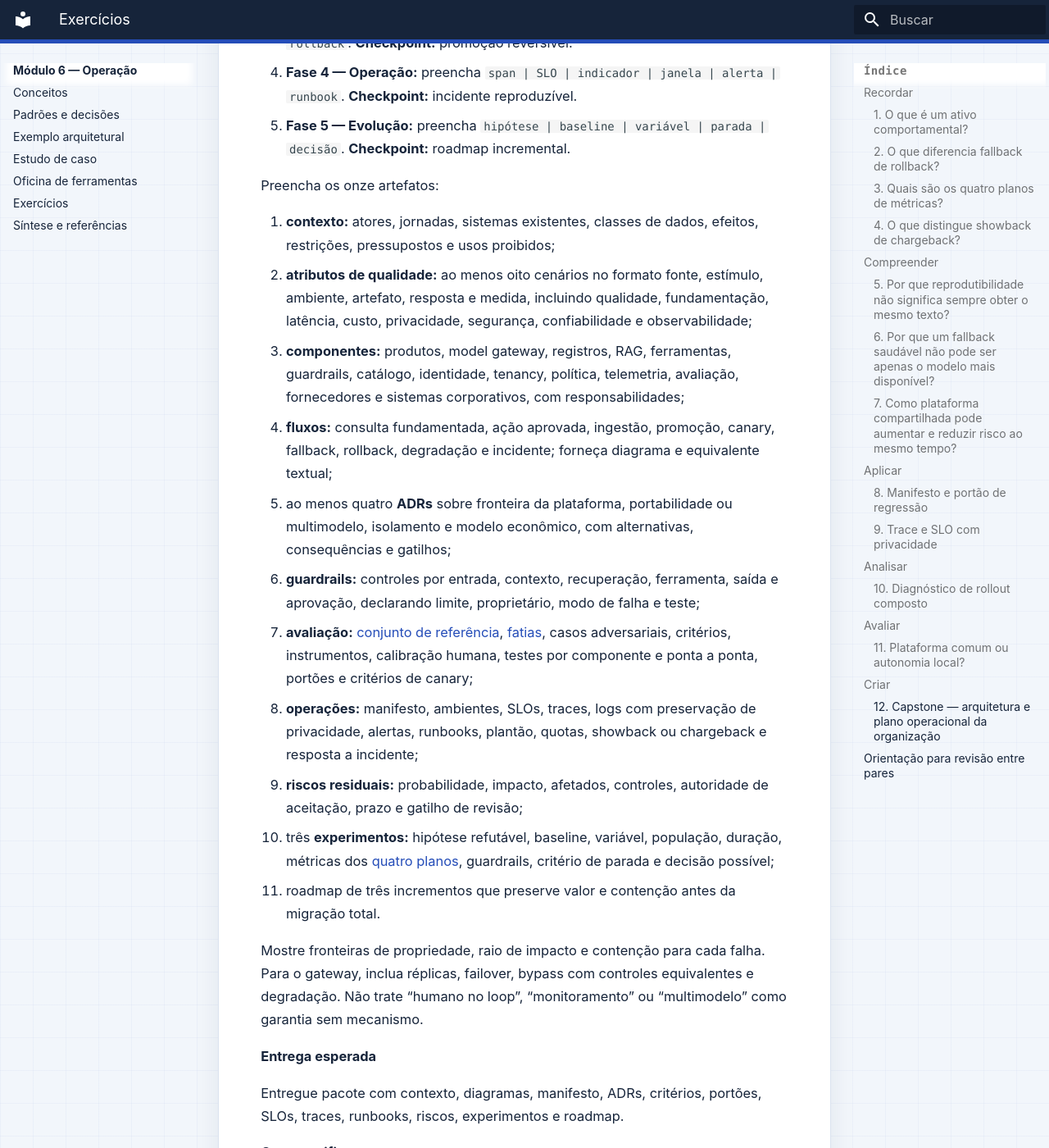
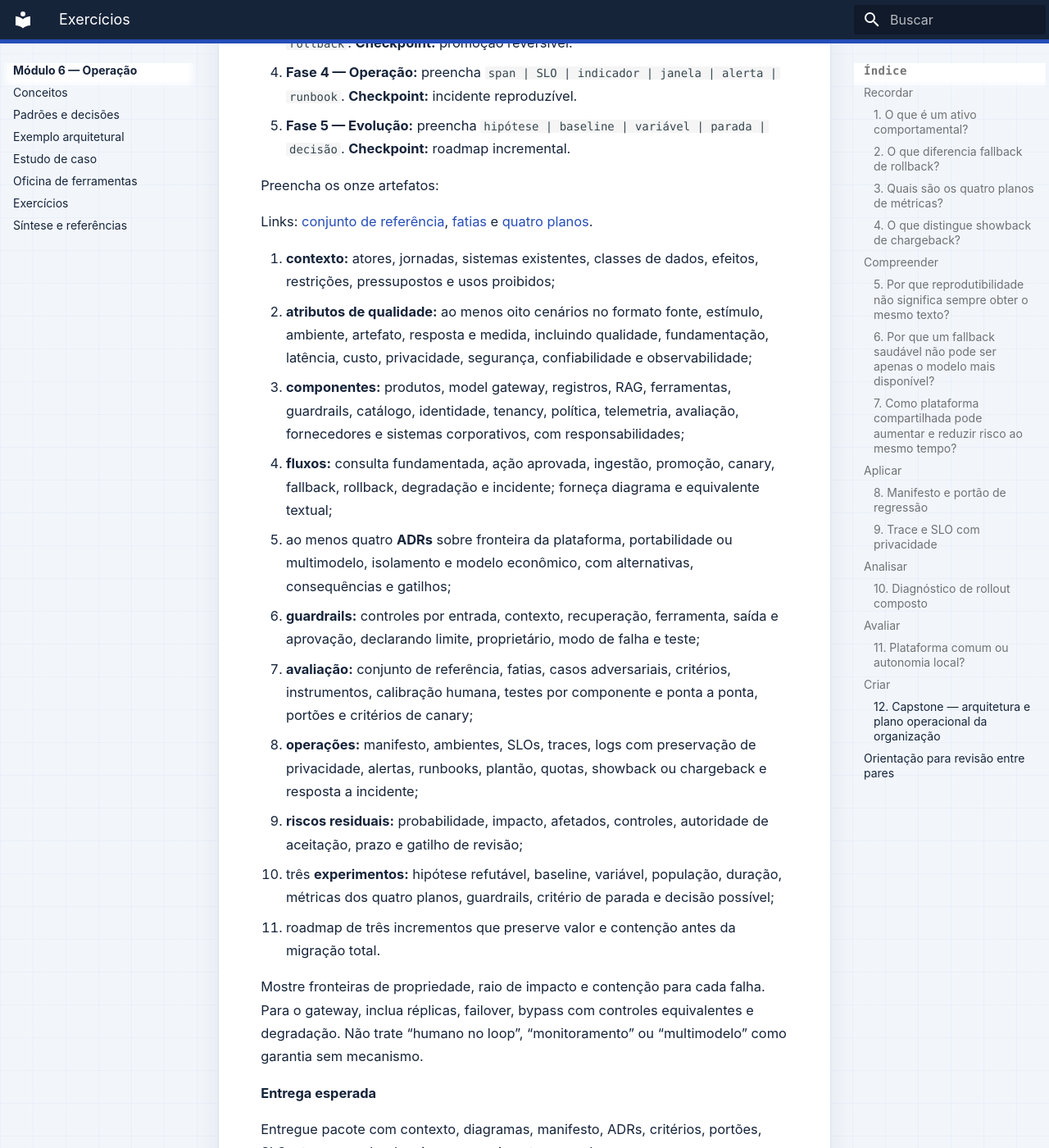
Before and after one commit to aulas-marco/arquitetura-solucoes-ia-generativa, an MkDocs documentation site: the page built from docs/modulo-6-operacao/exercicios.md, in a window 1280 px wide and 1400 px high, scrolled down 7975 px. Shown: the whole window at 82% size. Built offline with MkDocs 1.6.1 and Material for MkDocs 9.7.7, drawn with Linux system fonts in a browser that asks for light colours; some of the changed lines change nothing that is shown; some of the changed text lies outside the part shown.

Commit message:
docs: keep capstone references clickable

```diff
--- a/docs/modulo-6-operacao/exercicios.md
+++ b/docs/modulo-6-operacao/exercicios.md
@@ -73,7 +73,7 @@ Ela reduz credenciais dispersas e telemetria incompatível, mas concentra depend
 
 ### 8. Manifesto e portão de regressão
 
-**O que é:** **ativo comportamental** muda resposta, decisão, custo, latência, acesso ou efeito; **manifesto** registra versões; **portão** bloqueia promoção. Consulte [pacote comportamental](conceitos.md#o-objeto-operado-e-um-pacote-comportamental).
+**O que é:** **ativo comportamental** muda resposta, custo, acesso ou efeito; **manifesto** registra versões; **portão** bloqueia promoção. Consulte [pacote comportamental](conceitos.md#o-objeto-operado-e-um-pacote-comportamental).
 
 **Situação**
 
@@ -114,7 +114,7 @@ Confira versões, proprietários e compatibilidade do manifesto em homologação
 
 ### 9. Trace e SLO com privacidade
 
-**O que é:** **span** é etapa observável do trace; **SLO** é meta de indicador numa janela. Consulte [trace](conceitos.md#trace-reconstruir-a-composicao) e [SLO](conceitos.md#slo-para-servico-util).
+**O que é:** **span** é etapa do trace; **SLO** é meta de indicador numa janela. Consulte [trace](conceitos.md#trace-reconstruir-a-composicao) e [SLO](conceitos.md#slo-para-servico-util).
 
 **Situação**
 
@@ -157,7 +157,7 @@ Confira o [trace minimizado](conceitos.md#trace-reconstruir-a-composicao), o ind
 
 ### 10. Diagnóstico de rollout composto
 
-**O que é:** **canary** expõe versão a parcela; **fallback** usa alternativa; **rollback** restaura manifesto. Leia [entrega](conceitos.md#avaliacao-continua-e-entrega-controlada) e [roteamento/fallback](padroes-e-decisoes.md#roteamento-fallback-e-degradacao).
+**O que é:** **canary** expõe versão; **fallback** usa alternativa; **rollback** restaura manifesto. Leia [entrega](conceitos.md#avaliacao-continua-e-entrega-controlada) e [roteamento/fallback](padroes-e-decisoes.md#roteamento-fallback-e-degradacao).
 
 **Situação**
 
@@ -200,7 +200,7 @@ Confira quatro planos, teste refutador e limite de interrupção.
 
 ### 11. Plataforma comum ou autonomia local?
 
-**O que é:** **fronteira de propriedade** diz quem decide, mantém, alerta e aceita risco; **ADR** registra contexto e decisão. Consulte [promoção](conceitos.md#ambientes-e-promocao) e [incrementos e ADRs](estudo-de-caso.md#incrementos-e-adrs).
+**O que é:** **fronteira de propriedade** diz quem decide e aceita risco; **ADR** registra contexto e decisão. Consulte [promoção](conceitos.md#ambientes-e-promocao) e [incrementos e ADRs](estudo-de-caso.md#incrementos-e-adrs).
 
 **Situação**
 
@@ -270,16 +270,18 @@ Fases, checkpoints e modelos:
 
 Preencha os onze artefatos:
 
+Links: [conjunto de referência](oficina-de-ferramentas.md#preparacao-do-laboratorio), [fatias](conceitos.md#avaliacao-continua-e-entrega-controlada) e [quatro planos](conceitos.md#quatro-planos-de-metricas).
+
 1. **contexto:** atores, jornadas, sistemas existentes, classes de dados, efeitos, restrições, pressupostos e usos proibidos;
 2. **atributos de qualidade:** ao menos oito cenários no formato fonte, estímulo, ambiente, artefato, resposta e medida, incluindo qualidade, fundamentação, latência, custo, privacidade, segurança, confiabilidade e observabilidade;
 3. **componentes:** produtos, model gateway, registros, RAG, ferramentas, guardrails, catálogo, identidade, tenancy, política, telemetria, avaliação, fornecedores e sistemas corporativos, com responsabilidades;
 4. **fluxos:** consulta fundamentada, ação aprovada, ingestão, promoção, canary, fallback, rollback, degradação e incidente; forneça diagrama e equivalente textual;
 5. ao menos quatro **ADRs** sobre fronteira da plataforma, portabilidade ou multimodelo, isolamento e modelo econômico, com alternativas, consequências e gatilhos;
 6. **guardrails:** controles por entrada, contexto, recuperação, ferramenta, saída e aprovação, declarando limite, proprietário, modo de falha e teste;
-7. **avaliação:** [conjunto de referência](oficina-de-ferramentas.md#preparacao-do-laboratorio), [fatias](conceitos.md#avaliacao-continua-e-entrega-controlada), casos adversariais, critérios, instrumentos, calibração humana, testes por componente e ponta a ponta, portões e critérios de canary;
+7. **avaliação:** conjunto de referência, fatias, casos adversariais, critérios, instrumentos, calibração humana, testes por componente e ponta a ponta, portões e critérios de canary;
 8. **operações:** manifesto, ambientes, SLOs, traces, logs com preservação de privacidade, alertas, runbooks, plantão, quotas, showback ou chargeback e resposta a incidente;
 9. **riscos residuais:** probabilidade, impacto, afetados, controles, autoridade de aceitação, prazo e gatilho de revisão;
-10. três **experimentos:** hipótese refutável, baseline, variável, população, duração, métricas dos [quatro planos](conceitos.md#quatro-planos-de-metricas), guardrails, critério de parada e decisão possível;
+10. três **experimentos:** hipótese refutável, baseline, variável, população, duração, métricas dos quatro planos, guardrails, critério de parada e decisão possível;
 11. roadmap de três incrementos que preserve valor e contenção antes da migração total.
 
 Mostre fronteiras de propriedade, raio de impacto e contenção para cada falha. Para o gateway, inclua réplicas, failover, bypass com controles equivalentes e degradação. Não trate “humano no loop”, “monitoramento” ou “multimodelo” como garantia sem mecanismo.
```
